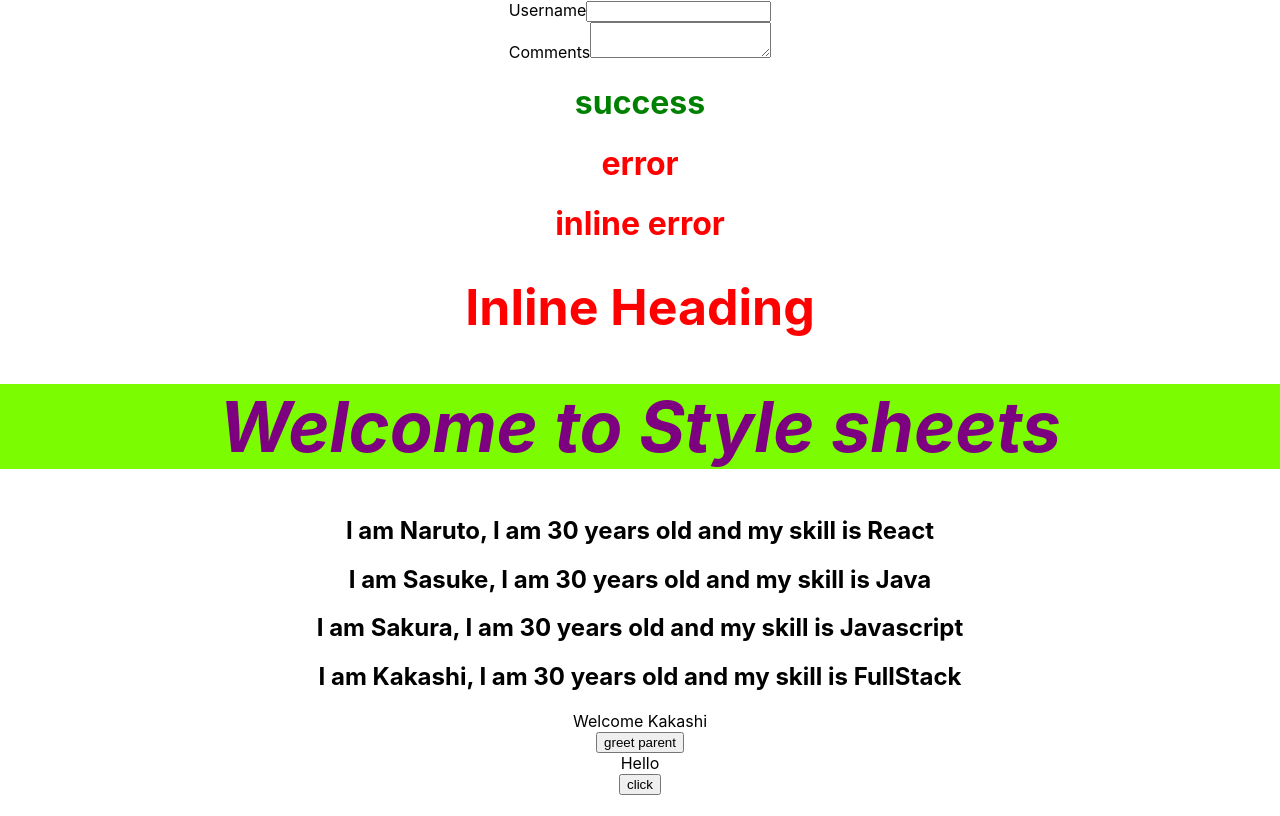
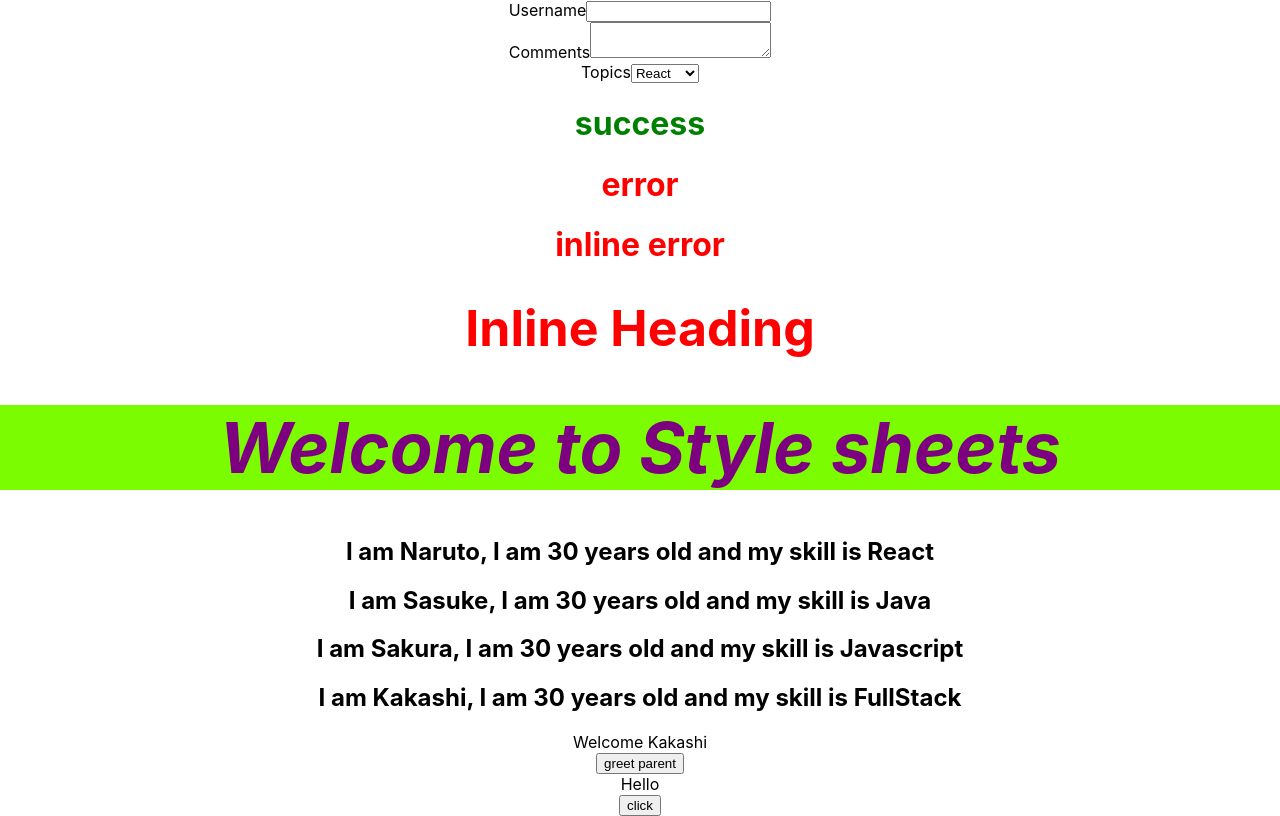
Before and after one commit to Praneshwar24/dxcreactapp, a React (Create React App) app: page / in a window 1280 px wide. Built offline with nearby package versions, Linux system fonts and the light colour scheme; the HTML template or start-up script is replaced by a standard one.

Commit message:
Select component

```diff
--- a/src/components/Form.js
+++ b/src/components/Form.js
@@ -6,13 +6,25 @@ class Form extends Component {
 
         this.state = {
             Username: '',
-            Comments: ''
+            Comments: '',
+            Topics: ''
         }
     }
 
     handleUsernameChange = (event) => {
         this.setState({
             Username: event.target.value
+        })
+    }
+    handleCommentsChange = (event) => {
+        this.setState({
+            Comments: event.target.value
+        })
+
+    }
+    handleTopicsChange = (event) => {
+        this.setState({
+            Topics: event.target.value
         })
     }
     render() {
@@ -24,7 +36,15 @@ class Form extends Component {
                 </div>
                 <div>
                     <label>Comments</label>
-                    <textarea value={this.state.Comments}></textarea>
+                    <textarea value={this.state.Comments} onChange={this.handleCommentsChange}></textarea>
+                </div>
+                <div>
+                    <label>Topics</label>
+                    <select value={this.state.Topics} onChange={this.handleTopicsChange}>
+                        <option value="react">React</option>
+                        <option value="angular">Angular</option>
+                        <option value="vue">Vue</option>
+                    </select>
                 </div>
             </form>
         )
```
